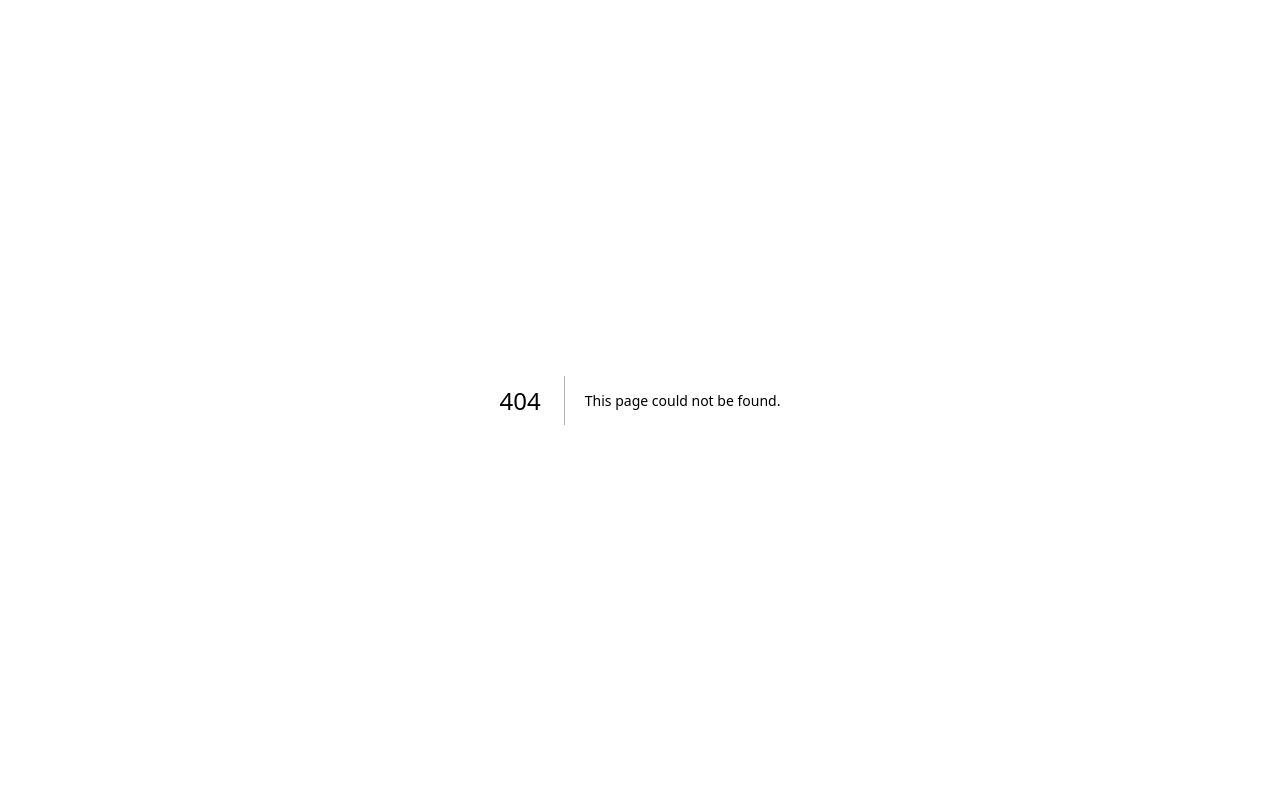
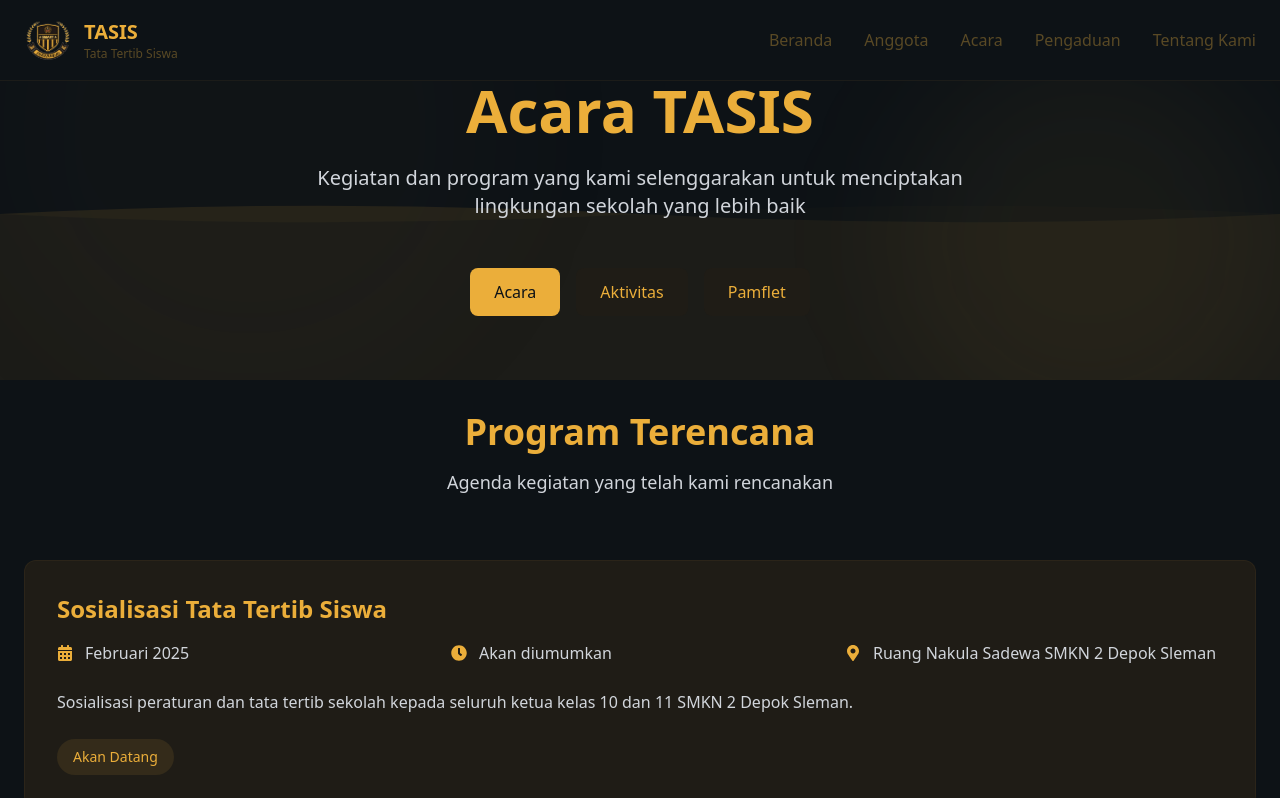
Before and after one commit to REZ3X/tasis_main_repo, a Next.js app: page /events in a window 1280 px wide. Before the commit this address had no page. Shown: the top 798 px of the page. Built offline with nearby package versions, Linux system fonts and the light colour scheme.

Commit message:
Add EventsPage component with tab navigation and event listing

```diff
--- /dev/null
+++ b/src/app/events/page.tsx
@@ -0,0 +1,104 @@
+'use client'
+
+import { useState } from 'react';
+import DesktopNav from "@/components/nav/desktopNav";
+import MobileNav from "@/components/nav/mobileNav";
+import Activity from "@/components/activity/activity";
+import EventList from "@/components/events/eventList";
+import Footer from "@/components/footer/footer";
+import ButtonToUp from "@/components/feature/buttonToUp";
+import PostersList from "@/components/gallery/postersList";
+
+export default function EventsPage() {
+  const [activeTab, setActiveTab] = useState('acara');
+
+  const tabs = [
+    { id: 'acara', label: 'Acara' },
+    { id: 'aktivitas', label: 'Aktivitas' },
+    { id: 'pamflet', label: 'Pamflet' },
+  ];
+
+  const renderContent = () => {
+    switch (activeTab) {
+      case 'acara':
+        return <EventList />;
+      case 'aktivitas':
+        return <Activity />;
+      case 'pamflet':
+        return <PostersList />;
+      default:
+        return <EventList />;
+    }
+  };
+
+  return (
+    <>
+      <DesktopNav />
+      <MobileNav />
+      <main className="min-h-screen bg-[#0d1216]">
+        {/* Hero Section */}
+        <section className="relative px-6 py-8 mt-12 bg-[#0d1216]">
+          <div className="absolute inset-0 z-0">
+            {/* Decorative pattern */}
+            <div className="absolute inset-0 opacity-10">
+              <svg
+                className="w-full h-full"
+                viewBox="0 0 100 100"
+                preserveAspectRatio="none"
+              >
+                <path
+                  d="M0,50 Q25,45 50,50 T100,50 V100 H0 Z"
+                  fill="#ebae3a"
+                  className="animate-[wave_15s_ease-in-out_infinite]"
+                />
+                <path
+                  d="M0,50 Q25,55 50,50 T100,50 V100 H0 Z"
+                  fill="#594925"
+                  className="animate-[wave_10s_ease-in-out_infinite]"
+                  opacity="0.5"
+                />
+              </svg>
+            </div>
+            <div className="absolute top-0 right-0 w-96 h-96 bg-[#ebae3a]/5 rounded-full blur-3xl"></div>
+            <div className="absolute bottom-0 left-0 w-[500px] h-[500px] bg-[#594925]/5 rounded-full blur-3xl"></div>
+          </div>
+
+          <div className="max-w-7xl mx-auto relative z-10">
+            <div className="text-center">
+              <h1 className="text-5xl md:text-6xl font-bold text-[#ebae3a] font-inter-tight mb-6">
+                Acara TASIS
+              </h1>
+              <p className="text-gray-300 text-xl max-w-2xl mx-auto mb-12">
+                Kegiatan dan program yang kami selenggarakan untuk menciptakan
+                lingkungan sekolah yang lebih baik
+              </p>
+
+              {/* Tab Buttons */}
+              <div className="flex flex-wrap justify-center gap-4 mb-8">
+                {tabs.map((tab) => (
+                  <button
+                    key={tab.id}
+                    onClick={() => setActiveTab(tab.id)}
+                    className={`px-6 py-3 rounded-lg font-medium transition-all duration-300
+                      ${activeTab === tab.id
+                        ? 'bg-[#ebae3a] text-[#0d1216]'
+                        : 'bg-[#1f1c16] text-[#ebae3a] hover:bg-[#ebae3a]/10'
+                      }
+                    `}
+                  >
+                    {tab.label}
+                  </button>
+                ))}
+              </div>
+            </div>
+          </div>
+        </section>
+
+        {/* Dynamic Content Based on Active Tab */}
+        {renderContent()}
+      </main>
+      <Footer />
+      <ButtonToUp />
+    </>
+  );
+}
--- a/src/components/activity/activity.tsx
+++ b/src/components/activity/activity.tsx
@@ -38,7 +38,7 @@ export default function Activity() {
   ];
 
   return (
-    <section className="relative px-6 py-20 bg-[#1f1c16] overflow-hidden">
+    <section className="relative px-6 py-8 bg-[#1f1c16] overflow-hidden">
       {/* Background Elements */}
       <div className="absolute inset-0 z-0">
         <div className="absolute top-0 left-0 w-96 h-96 bg-[#ebae3a]/5 rounded-full blur-3xl"></div>
--- /dev/null
+++ b/src/components/events/eventList.tsx
@@ -0,0 +1,69 @@
+import { FaCalendarAlt, FaClock, FaMapMarkerAlt } from 'react-icons/fa';
+
+export default function EventList() {
+  const events = [
+    {
+      title: "Sosialisasi Tata Tertib Siswa",
+      date: "Februari 2025",
+      time: "Akan diumumkan",
+      location: "Ruang Nakula Sadewa SMKN 2 Depok Sleman",
+      description: "Sosialisasi peraturan dan tata tertib sekolah kepada seluruh ketua kelas 10 dan 11 SMKN 2 Depok Sleman.",
+      status: "upcoming"
+    }
+  ];
+
+  return (
+    <section className="relative px-6 py-8 bg-[#0d1216]">
+      <div className="max-w-7xl mx-auto">
+        <div className="text-center mb-16">
+          <h2 className="text-4xl font-bold text-[#ebae3a] font-inter-tight mb-4">
+            Program Terencana
+          </h2>
+          <p className="text-gray-300 text-lg">
+            Agenda kegiatan yang telah kami rencanakan
+          </p>
+        </div>
+
+        <div className="grid gap-8">
+          {events.map((event, index) => (
+            <div
+              key={index}
+              className="bg-[#1f1c16] p-8 rounded-xl border border-[#594925]/20
+                hover:border-[#ebae3a]/30 transition-all duration-300
+                hover:shadow-lg hover:shadow-[#ebae3a]/5"
+            >
+              <h3 className="text-2xl font-bold text-[#ebae3a] mb-4">
+                {event.title}
+              </h3>
+
+              <div className="grid grid-cols-1 md:grid-cols-3 gap-4 mb-6">
+                <div className="flex items-center gap-3 text-gray-300">
+                  <FaCalendarAlt className="text-[#ebae3a]" />
+                  <span>{event.date}</span>
+                </div>
+                <div className="flex items-center gap-3 text-gray-300">
+                  <FaClock className="text-[#ebae3a]" />
+                  <span>{event.time}</span>
+                </div>
+                <div className="flex items-center gap-3 text-gray-300">
+                  <FaMapMarkerAlt className="text-[#ebae3a]" />
+                  <span>{event.location}</span>
+                </div>
+              </div>
+
+              <p className="text-gray-300 leading-relaxed">
+                {event.description}
+              </p>
+
+              <div className="mt-6">
+                <span className="inline-flex items-center px-4 py-2 rounded-full bg-[#ebae3a]/10 text-[#ebae3a] text-sm">
+                  Akan Datang
+                </span>
+              </div>
+            </div>
+          ))}
+        </div>
+      </div>
+    </section>
+  );
+}
```
